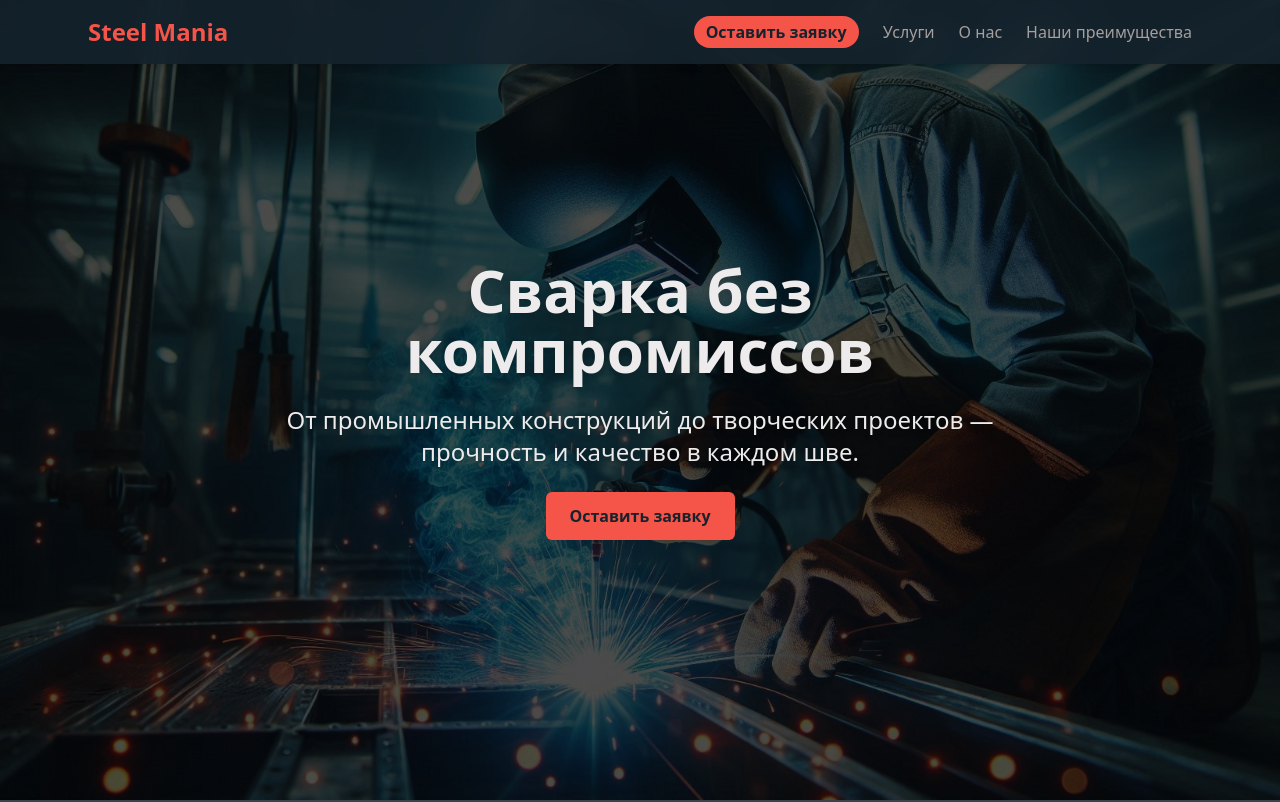
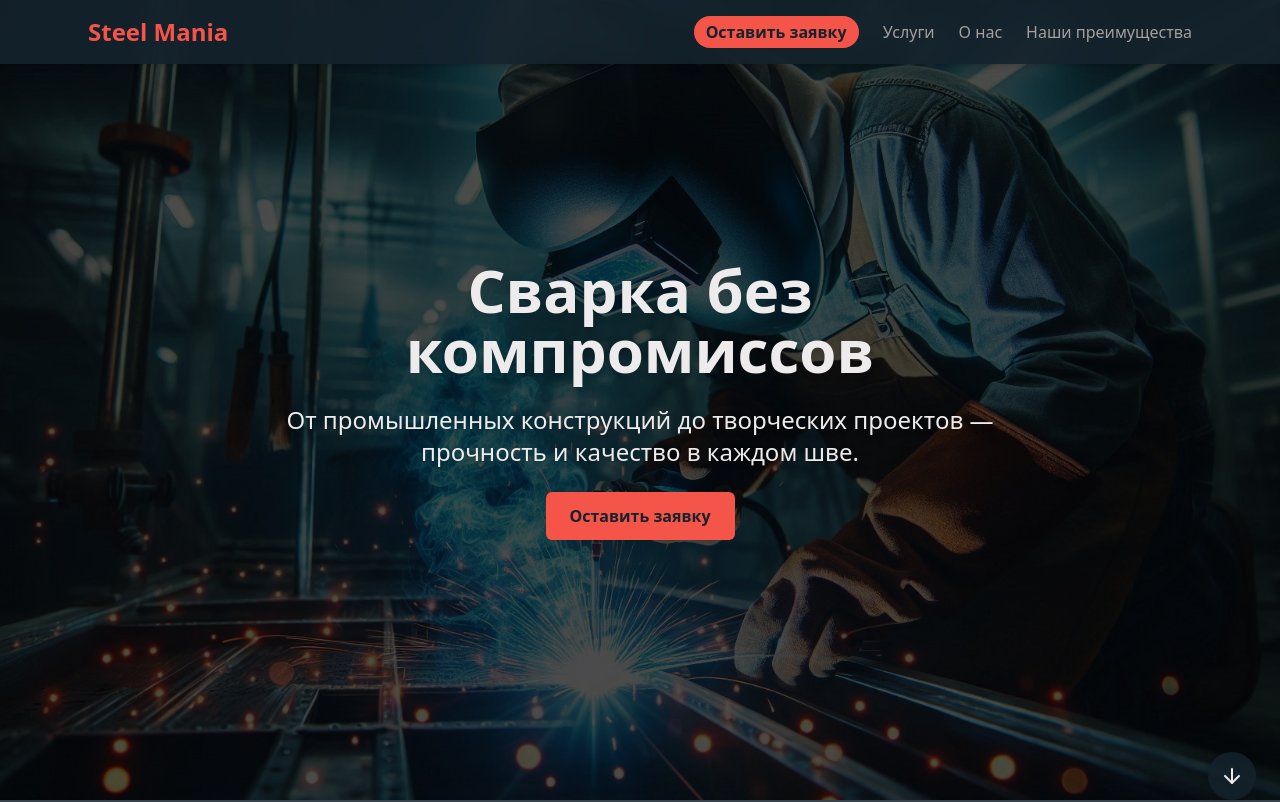
Before and after one commit to piratski-byte/steel-mania, a Next.js app: page / in a window 1280 px wide. Shown: the top 802 px of the page. Built offline with nearby package versions, Linux system fonts and the light colour scheme.

Commit message:
Added down arrow.

```diff
--- a/src/components/About.tsx
+++ b/src/components/About.tsx
@@ -3,7 +3,7 @@ import aboutImage from '@/assets/images/about-image.jpg';
 
 export default function About() {
   return (
-    <section id="about" className="relative text-foreground py-20">
+    <section id="about" className="relative text-foreground py-20 scroll-mt-20">
       <div className="max-w-6xl mx-auto px-6 grid md:grid-cols-2 gap-12 items-center">
         {/* Текст */}
         <div>
--- a/src/components/Features.tsx
+++ b/src/components/Features.tsx
@@ -29,7 +29,10 @@ export default function Features() {
   ];
 
   return (
-    <section id="features" className="py-20 bg-background/85 text-foreground">
+    <section
+      id="features"
+      className="py-20 bg-background/85 text-foreground scroll-mt-20"
+    >
       <div className="max-w-6xl mx-auto px-6">
         <h2 className="text-3xl md:text-4xl font-bold text-center mb-12 text-muted">
           Наши преимущества
--- a/src/components/Hero.tsx
+++ b/src/components/Hero.tsx
@@ -2,7 +2,7 @@
 
 import heroImage from '@/assets/images/hero-image.jpg';
 import { AnimatePresence, motion } from 'framer-motion';
-import { CheckCircle } from 'lucide-react';
+import { ArrowDown, CheckCircle } from 'lucide-react';
 import Image from 'next/image';
 import { useEffect, useState } from 'react';
 
@@ -33,7 +33,7 @@ export default function Hero() {
     if (!showForm) return;
 
     const handleScroll = () => {
-      if (window.scrollY > 100) {
+      if (window.scrollY > 40) {
         setShowForm(false);
       }
     };
@@ -41,6 +41,13 @@ export default function Hero() {
     window.addEventListener('scroll', handleScroll);
     return () => window.removeEventListener('scroll', handleScroll);
   }, [showForm]);
+
+  const scrollToServices = () => {
+    const el = document.getElementById('services');
+    if (el) {
+      el.scrollIntoView({ behavior: 'smooth', block: 'start' });
+    }
+  };
 
   return (
     <section
@@ -142,6 +149,21 @@ export default function Hero() {
         </AnimatePresence>
       </div>
 
+      {/* Стрелочка "вниз" */}
+      <motion.button
+        onClick={scrollToServices}
+        initial={{ y: 0 }}
+        animate={{ y: [0, 100, 0] }}
+        transition={{
+          duration: 2,
+          repeat: Infinity,
+          ease: 'easeInOut',
+        }}
+        className="fixed bottom-6 right-6 p-3 rounded-full bg-background/85 text-background shadow-lg hover:bg-primary transition cursor-pointer"
+      >
+        <ArrowDown className="w-6 h-6 text-muted" />
+      </motion.button>
+
       {/* Уведомление */}
       <AnimatePresence>
         {showToast && (
--- a/src/components/Services.tsx
+++ b/src/components/Services.tsx
@@ -34,7 +34,7 @@ export default function Services() {
 
   return (
     <section
-      className="pb-16 pt-8 bg-background/85 text-foreground"
+      className="pb-16 pt-8 bg-background/85 text-foreground scroll-mt-20"
       id="services"
     >
       <div className="max-w-6xl mx-auto px-6">
```
